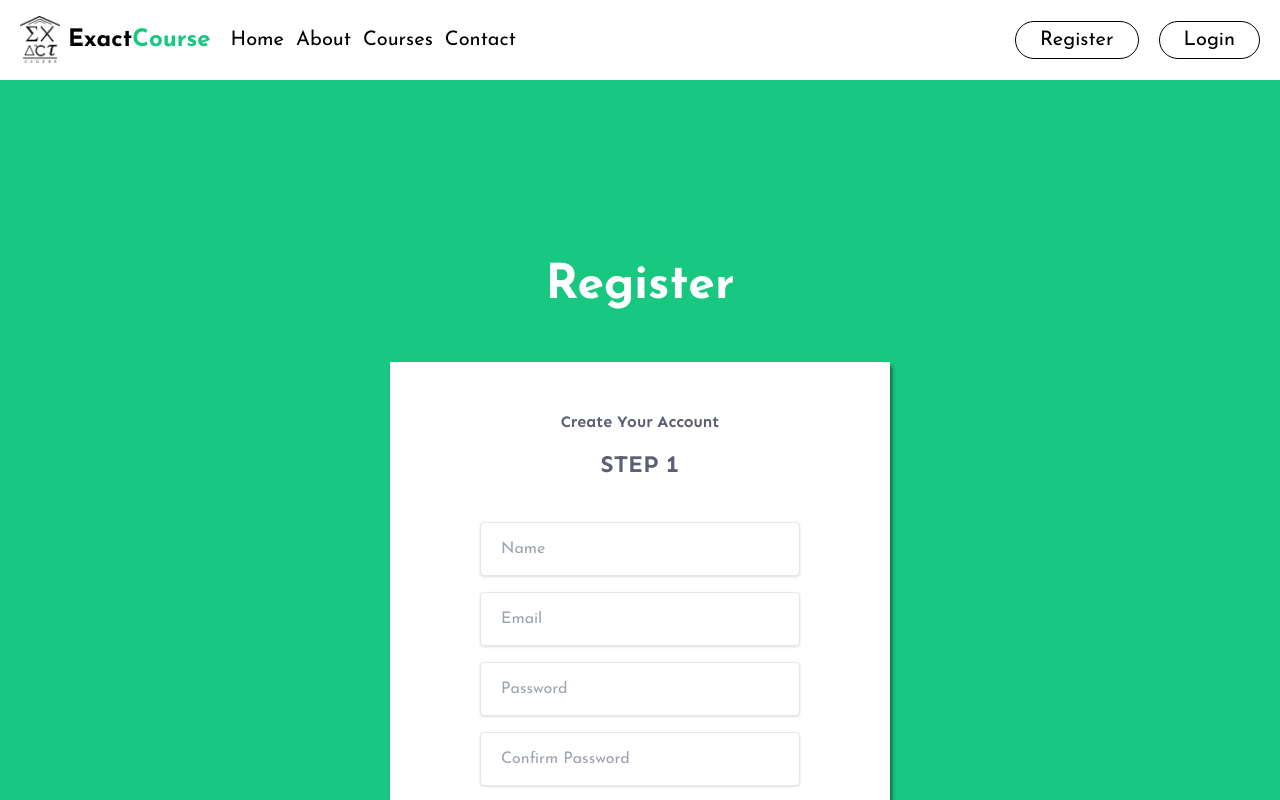
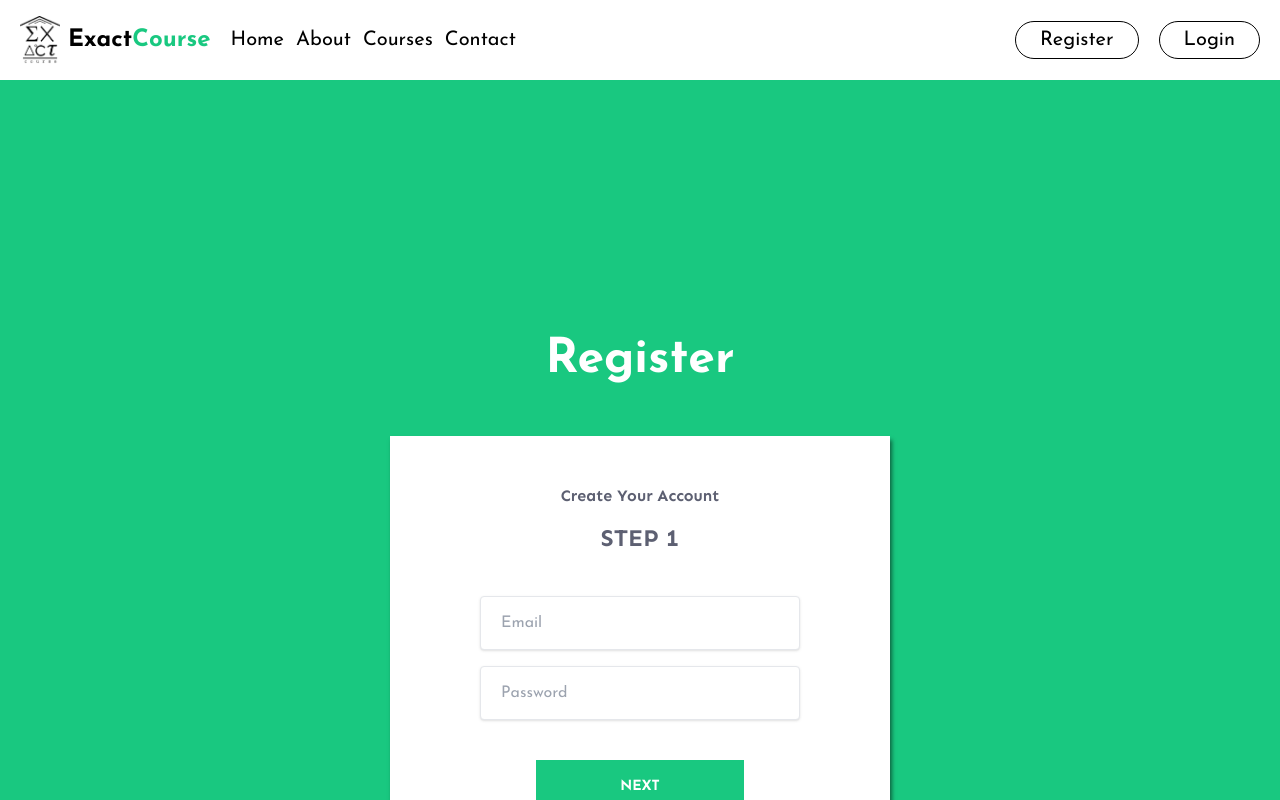
Before and after one commit to HiImHibiki/ExactCourse, a React (Create React App) app in the folder frontend/: page /register in a window 1280 px wide. Shown: the top 800 px of the page. Built offline with nearby package versions, Linux system fonts and the light colour scheme.

Commit message:
register user to database

```diff
--- a/frontend/src/components/RegStep1.jsx
+++ b/frontend/src/components/RegStep1.jsx
@@ -1,6 +1,6 @@
-import React from 'react';
+import React from "react";
 
-const RegStep1 = ({ name, email, password, confirmPassword, onChange, handleClick }) => {
+const RegStep1 = ({ handleClick, onChange, email, password }) => {
   return (
     <div className="log-reg-container flex flex-col items-center justify-between">
       <div className="mb-10 flex flex-col items-center gap-3">
@@ -10,49 +10,28 @@ const RegStep1 = ({ name, email, password, confirmPassword, onChange, handleClic
       <div className="flex flex-col items-center font-sans">
         <div className="mb-4">
           <input
+            value={email}
+            onChange={(e) => onChange("email")(e.target.value)}
             className="focus:shadow-outline w-80 appearance-none rounded border py-4 px-5 leading-tight text-gray-700 shadow focus:border-blue-600 focus:outline-none"
-            id="name"
             type="text"
-            placeholder="Name"
-            name="name"
-            value={name}
-            onChange={onChange}
+            placeholder="Email"
           />
         </div>
+
         <div className="mb-4">
           <input
+            value={password}
+            onChange={(e) => onChange("password")(e.target.value)}
             className="focus:shadow-outline w-80 appearance-none rounded border py-4 px-5 leading-tight text-gray-700 shadow focus:border-blue-600 focus:outline-none"
-            id="email"
-            type="text"
-            placeholder="Email"
-            name="email"
-            value={email}
-            onChange={onChange}
+            type="password"
+            placeholder="Password"
           />
         </div>
-        <div className="mb-4">
-          <input
-            className="focus:shadow-outline w-80 appearance-none rounded border py-4 px-5 leading-tight text-gray-700 shadow focus:border-blue-600 focus:outline-none"
-            id="password"
-            type="password"
-            placeholder="Password"
-            name="password"
-            value={password}
-            onChange={onChange}
-          />
-        </div>
-        <div className="mb-6">
-          <input
-            className="focus:shadow-outline w-80 appearance-none rounded border py-4 px-5 leading-tight text-gray-700 shadow focus:border-blue-600 focus:outline-none"
-            id="confirmpassword"
-            type="password"
-            placeholder="Confirm Password"
-            name="confirmPassword"
-            value={confirmPassword}
-            onChange={onChange}
-          />
-        </div>
-        <button className="bg mt-6 w-52 bg-green-primary text-white" onClick={handleClick}>
+
+        <button
+          className="bg mt-6 w-52 bg-green-primary text-white"
+          onClick={handleClick}
+        >
           <h5 className="px-8 py-4 text-white">NEXT</h5>
         </button>
       </div>
--- a/frontend/src/components/RegStep2.jsx
+++ b/frontend/src/components/RegStep2.jsx
@@ -1,8 +1,6 @@
-import React from 'react';
-import DatePicker from 'react-datepicker';
-import 'react-datepicker/dist/react-datepicker.css';
+import React from "react";
 
-const RegStep2 = ({ phoneNumber, birthday, gender, referralCode, onChange }) => {
+const RegStep2 = ({ handleClick, onChange, name, phoneNumber }) => {
   return (
     <div className="log-reg-container flex flex-col items-center justify-between">
       <div className="mb-10 flex flex-col items-center gap-3">
@@ -12,61 +10,35 @@ const RegStep2 = ({ phoneNumber, birthday, gender, referralCode, onChange }) =>
       <div className="flex flex-col items-center font-sans">
         <div className="mb-4">
           <input
+            value={name}
+            onChange={(e) => onChange("name")(e.target.value)}
             className="focus:shadow-outline w-80 appearance-none rounded border py-4 px-5 leading-tight text-gray-700 shadow focus:border-blue-600 focus:outline-none"
-            id="phone"
             type="text"
-            name="phoneNumber"
-            placeholder="Phone Number"
-            value={phoneNumber}
-            onChange={onChange}
+            placeholder="Name"
           />
         </div>
 
         <div className="mb-4">
-          <h5 className="font-sen text-gray-400">Your Birthday</h5>
-          <DatePicker
-            selected={birthday}
-            onChange={(date) => {
-              onChange({
-                target: {
-                  name: 'birthday',
-                  value: date,
-                },
-              });
-            }}
+          <input
+            value={phoneNumber}
+            onChange={(e) => onChange("phoneNumber")(e.target.value)}
             className="focus:shadow-outline w-80 appearance-none rounded border py-4 px-5 leading-tight text-gray-700 shadow focus:border-blue-600 focus:outline-none"
+            type="text"
+            placeholder="Phone Number"
           />
         </div>
-        <div className="mb-4">
-          <select
-            className="focus:shadow-outline w-80 appearance-none rounded border bg-white py-4 px-5 leading-tight text-gray-700 shadow focus:border-blue-600 focus:outline-none"
-            aria-label="Default select example"
-            id="gender"
-            name="gender"
-            value={gender}
-            onChange={onChange}
+
+        <div className="flex items-center justify-center gap-4">
+          <button
+            className="bg mt-6 bg-green-primary text-white"
+            onClick={handleClick}
           >
-            <option value="" disabled hidden defaultValue="Gender">
-              Gender
-            </option>
-            <option value="male">Male</option>
-            <option value="female">Female</option>
-          </select>
+            <h5 className="px-8 py-4 text-white">BACK</h5>
+          </button>
+          <button type="submit" className="bg mt-6 bg-green-primary text-white">
+            <h5 className="px-8 py-4 text-white">CREATE ACCOUNT</h5>
+          </button>
         </div>
-        <div className="mb-6">
-          <input
-            className="focus:shadow-outline w-80 appearance-none rounded border py-4 px-5 leading-tight text-gray-700 shadow focus:border-blue-600 focus:outline-none"
-            id="refcode"
-            type="text"
-            placeholder="Referral Code"
-            name="referralCode"
-            value={referralCode}
-            onChange={onChange}
-          />
-        </div>
-        <button type="submit" className="bg mt-6 w-52 bg-green-primary text-white">
-          <h5 className="px-8 py-4 text-white">CREATE ACCOUNT</h5>
-        </button>
       </div>
     </div>
   );
--- a/frontend/src/pages/Register.jsx
+++ b/frontend/src/pages/Register.jsx
@@ -1,67 +1,91 @@
-import React, { useState } from 'react';
-import RegStep1 from '../components/RegStep1';
-import RegStep2 from '../components/RegStep2';
+import React, { useEffect, useState } from "react";
+import { useDispatch, useSelector } from "react-redux";
+import { useNavigate } from "react-router-dom";
+import RegStep1 from "../components/RegStep1";
+import RegStep2 from "../components/RegStep2";
+import { register, reset } from "../features/auth/authSlice";
 // import { Link } from 'react-router-dom';
 
+// FIXME: ini harus taroh di some sort of context
+// jadi setelah user register gabisa lagi neken tombol register
+// karena data nya dah ada di local storage
 const Register = () => {
-  const [data, setData] = useState({
-    name: '',
-    email: '',
-    password: '',
-    confirmPassword: '',
-    phoneNumber: '',
-    birthday: new Date(),
-    gender: '',
-    referralCode: '',
+  // TODO: tambahin sesuai keinginanya, sesuai dengan backend
+  const [formData, setFormData] = useState({
+    name: "",
+    email: "",
+    password: "",
+    phoneNumber: "",
   });
-  const [currentForm, setCurrentForm] = useState(1);
+  const [step, setStep] = useState(1);
+  const dispatch = useDispatch();
+  const navigate = useNavigate();
 
-  const { name, email, password, confirmPassword, phoneNumber, birthday, gender, referralCode } =
-    data;
+  // divide form data into steps
+  const { name, email, password, phoneNumber } = formData;
 
-  const onChange = (e) => {
-    setData((prevState) => ({
+  const { user, isLoading, isError, isSuccess, message } = useSelector(
+    (state) => state.auth
+  );
+
+  useEffect(() => {
+    if (isError) {
+      alert(message);
+    }
+
+    if (isSuccess || user) {
+      navigate("/");
+    }
+
+    dispatch(reset);
+  }, [user, isError, isSuccess, message, navigate, dispatch]);
+
+  const onChange = (propertyName) => (value) => {
+    setFormData((prevState) => ({
       ...prevState,
-      [e.target.name]: e.target.value,
+      [propertyName]: value,
     }));
   };
 
   const onSubmit = (e) => {
     e.preventDefault();
 
-    // TODO: dispatch react-redux
-    // TODO: validasi sisanya
-    console.log(data);
+    // TODO: validation
+    // validasi nya bisa difront end atau di backend
+    // terserah mau dimana
+    const userData = {
+      name,
+      password,
+      email,
+      phoneNumber,
+    };
+
+    dispatch(register(userData));
   };
 
   const nextStep = () => {
-    // TODO: validation
+    setStep((prevState) => prevState + 1);
+  };
 
-    setCurrentForm((curr) => curr + 1);
+  const prevStep = () => {
+    setStep((prevState) => prevState - 1);
   };
+
+  // TODO: create <Spinner /> component?
+  if (isLoading) {
+    return <div>Loading...</div>;
+  }
 
   return (
     <div className="height-template flex  flex-col items-center justify-center bg-green-primary text-white">
       <h1 className="mb-10">Register</h1>
+
       <form onSubmit={onSubmit}>
-        {currentForm === 1 && (
-          <RegStep1
-            name={name}
-            email={email}
-            password={password}
-            confirmPassword={confirmPassword}
-            onChange={onChange}
-            handleClick={nextStep}
-          />
+        {step === 1 && (
+          <RegStep1 handleClick={nextStep} onChange={onChange} {...formData} />
         )}
-        {currentForm === 2 && (
-          <RegStep2
-            phoneNumber={phoneNumber}
-            birthday={birthday}
-            gender={gender}
-            referralCode={referralCode}
-            onChange={onChange}
-          />
+        {step === 2 && (
+          <RegStep2 handleClick={prevStep} onChange={onChange} {...formData} />
         )}
       </form>
     </div>
```
